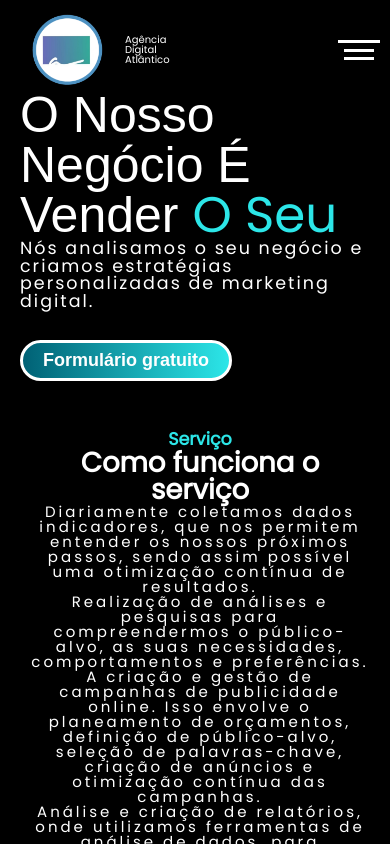
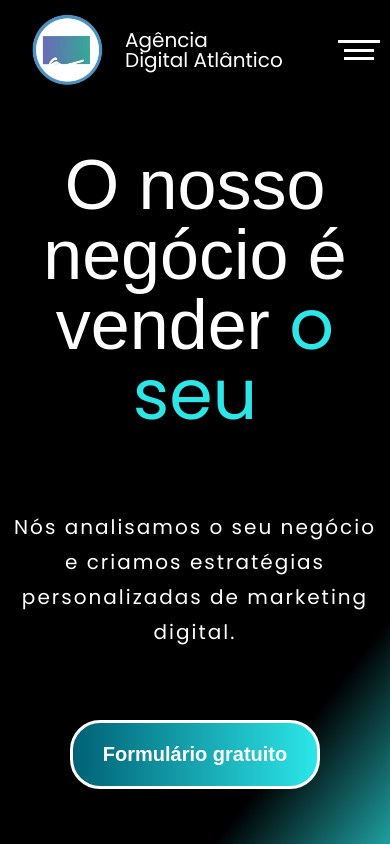
Before and after one commit to juliamendesc/agencia-digital-atlantico, a Next.js app: page / in a window 390 px wide. Shown: the top 844 px of the page. Built offline with nearby package versions, Linux system fonts and the light colour scheme.

Commit message:
finish hero

```diff
--- a/src/components/Header/header.module.scss
+++ b/src/components/Header/header.module.scss
@@ -1,17 +1,17 @@
 .header {
   position: sticky;
   top: 0;
+  z-index: 10000;
   width: 100%;
   height: 80px;
-  z-index: 10000;
   background: black;
-  // Esse padding existe para dar um respiro header e as sections
-  margin-bottom: 1rem;
+  font-size: 2rem;
+  margin-bottom: 2rem;
 }
 
 .logoContainer {
+  width: 100%;
   display: flex;
-  width: 45%;
   align-items: center;
   margin-left: 5rem;
 }
@@ -27,8 +27,8 @@
 }
 
 .nav {
+  padding-top: 1rem;
   width: 100%;
-  height: 100px;
   display: flex;
   justify-content: space-between;
   align-items: center;
@@ -46,7 +46,7 @@
   list-style: none;
 
   a {
-    font-size: 1.75rem;
+    font-size: 2rem;
     color: #ffff;
     position: relative;
 
@@ -94,9 +94,21 @@
   transition: transform 0.2s cubic-bezier(0.235, 0, 0.05, 0.95);
   width: 20%;
   margin-right: 2rem;
+  padding: 0.7rem 2rem;
+  font-weight: 700;
+  font-size: 1.8rem;
+  color: #fff;
+  text-align: center;
+  border-radius: 3rem;
+
+  transition: transform 0.2s cubic-bezier(0.235, 0, 0.05, 0.95);
+
+  &:hover {
+    transform: perspective(1px) scale3d(1.044, 1.044, 1) translateZ(0) !important;
+  }
 }
 
-@media (max-width: 768px) {
+@media (max-width: 820px) {
   .header {
     display: flex;
     justify-content: space-evenly;
@@ -119,7 +131,7 @@
   }
 
   .nav {
-    margin: 0 1rem;
+    margin: 1rem 1rem 0;
   }
 
   .navList {
--- a/src/components/Header/index.jsx
+++ b/src/components/Header/index.jsx
@@ -24,9 +24,7 @@ export function Header() {
         <div className={styles.logoContainer}>
           <Image src={Logo} alt="logo atlântico" width={75} height={75} />
           <div className={styles.textLogo}>
-            <h1>
-              Agência
-            </h1>
+            <h1>Agência</h1>
             <h1>Digital Atlântico</h1>
           </div>
         </div>
@@ -100,7 +98,9 @@ export function Header() {
           </li>
         </ul>
 
-        <Button id={styles.btnHeader} title="Solicitar orçamento" />
+        <button id={styles.btnHeader} title="Solicitar orçamento">
+          Solicitar orçamento
+        </button>
       </nav>
     </header>
   );
--- a/src/components/Hero/hero.module.scss
+++ b/src/components/Hero/hero.module.scss
@@ -1,28 +1,59 @@
 .container {
+  margin: 0 5rem;
+  width: 100vw;
+  height: 100vh;
   display: flex;
-  width: 100%;
-  height: fit-content;
-  @media (max-width: 768px) {
+  flex-direction: row;
+  justify-content: space-between;
+  align-items: center;
 
-        }
+  background: linear-gradient(
+    128deg,
+    rgba(0, 0, 0, 1) 80%,
+    rgba(44, 230, 232, 0.74) 100%
+  );
+  background-size: cover;
+  background-position: center center;
+  background-repeat: no-repeat;
+  background-attachment: fixed;
+
+  @media (max-width: 820px) {
+    margin-top: 7rem;
+    margin-left: 0;
+    height: fit-content;
+  }
 }
 
 .main {
-  display: flex;
-  align-items: center;
-  justify-content: space-between;
+  width: 50vw;
+  overflow: hidden;
+  flex-wrap: wrap;
 
+  @media (max-width: 1092px) {
+    width: 70vw;
+  }
+
+  @media (max-width: 820px) {
+    width: 100%;
+    height: fit-content;
+  }
+
+  @media (max-width: 425px) {
+    height: fit-content;
+  }
 }
 
+#TextForm {
+  display: flex;
+  flex-direction: column;
+  justify-content: flex-start;
+  align-items: flex-start;
 
-#TextForm {
-  margin-left: 2rem;
-  width: 50%;
-  flex-wrap: wrap;
   h1 {
     font-size: 9rem;
     font-family: Arial, Helvetica, sans-serif;
-   text-transform: capitalize;
+    flex-wrap: wrap;
+    margin-bottom: 5rem;
 
     span {
       color: #2ce6e8;
@@ -30,24 +61,45 @@
   }
 
   p {
-    font-size: 1.75rem;
+    font-size: 2.5rem;
     letter-spacing: 0.2rem;
+    line-height: 3.5rem;
     font-family: 'Poppins', sans-serif;
     color: white;
-    margin-bottom: 3rem;
+    margin: 3rem 0;
+    flex-wrap: wrap;
+    margin-bottom: 7rem;
   }
 
+  button {
+    font-size: 2rem;
+    font-weight: 700;
+    padding: 2rem 3rem;
+    margin-bottom: 7rem;
+  }
 
-  @media (max-width: 768px) {
-    width: 100%;
-    height: 100%;
+  @media (max-width: 820px) {
+    margin: 0;
+    justify-content: center;
+    align-items: center;
 
     h1 {
-      font-size: 5rem;
+      margin-left: 2rem;
+      margin-right: 2rem;
+      font-size: 7rem;
+      text-align: center;
     }
     p {
-      font-size: 1.75rem;
+      text-align: center;
+      margin-left: 1rem;
+      margin-right: 1rem;
+      font-size: 2rem;
     }
+  }
 
+  @media (max-width: 425px) {
+    h1 {
+      width: 100%;
+    }
   }
 }
--- a/src/components/Hero/index.jsx
+++ b/src/components/Hero/index.jsx
@@ -13,20 +13,17 @@ export function Hero() {
           className="TextForm animate__animated animate__fadeInUpBig"
         >
           <h1>
-            O
-            nosso negócio é vender <span>o seu</span>
+            O nosso negócio é vender <span>o seu</span>
           </h1>
           <p>
             Nós analisamos o seu negócio e criamos estratégias personalizadas de
-            <strong> marketing digital.</strong>
+            marketing digital.
           </p>
 
-          <Button
-            href="/"
-            title="Formulário gratuito"
-          ></Button>
+          <div>
+            <Button href="/" title="Formulário gratuito"></Button>
+          </div>
         </div>
-
       </div>
     </div>
   );
--- a/src/styles/globals.scss
+++ b/src/styles/globals.scss
@@ -149,3 +149,7 @@ body {
 
   color: white;
 }
+
+a {
+  text-decoration: none;
+}
```
Lines whose indentation alone changed are shown as unchanged.
